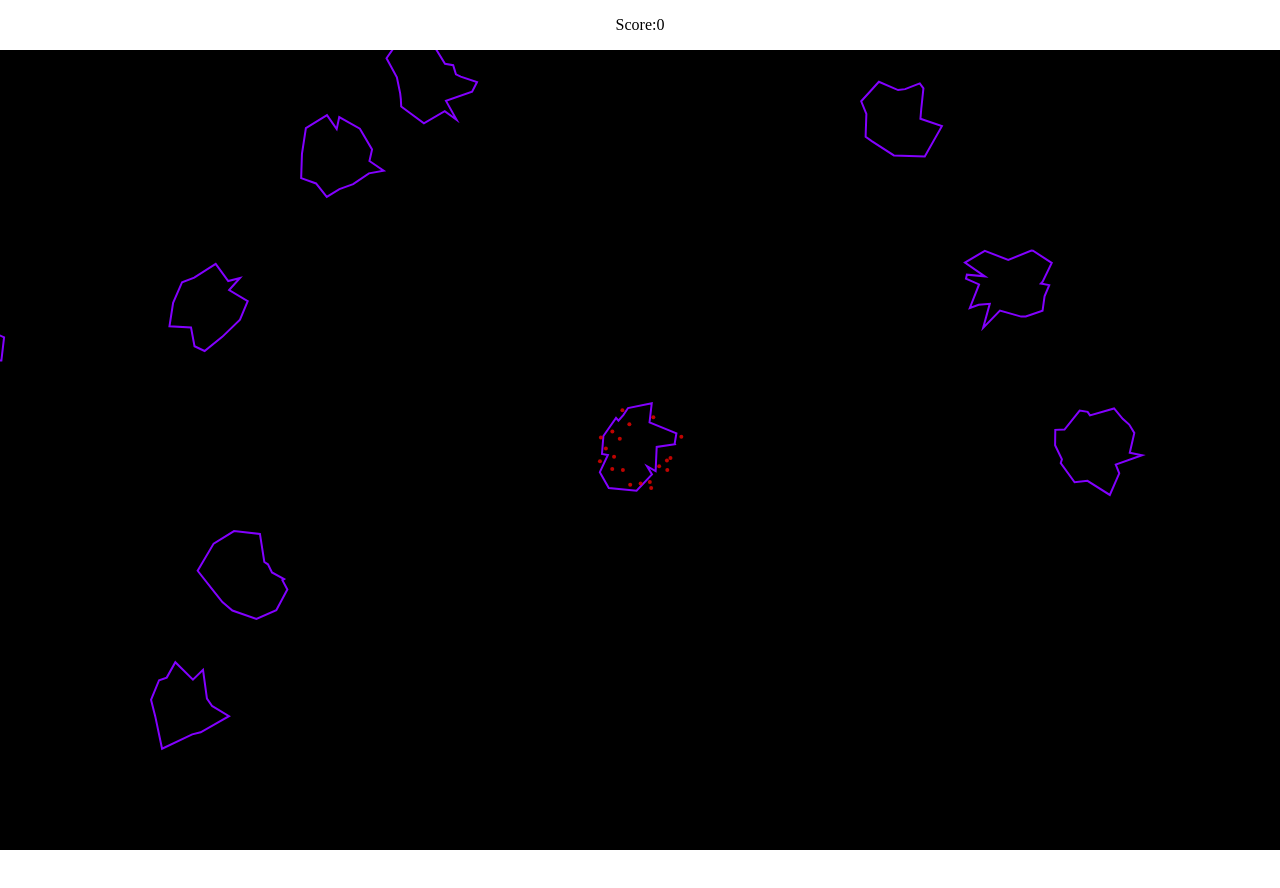
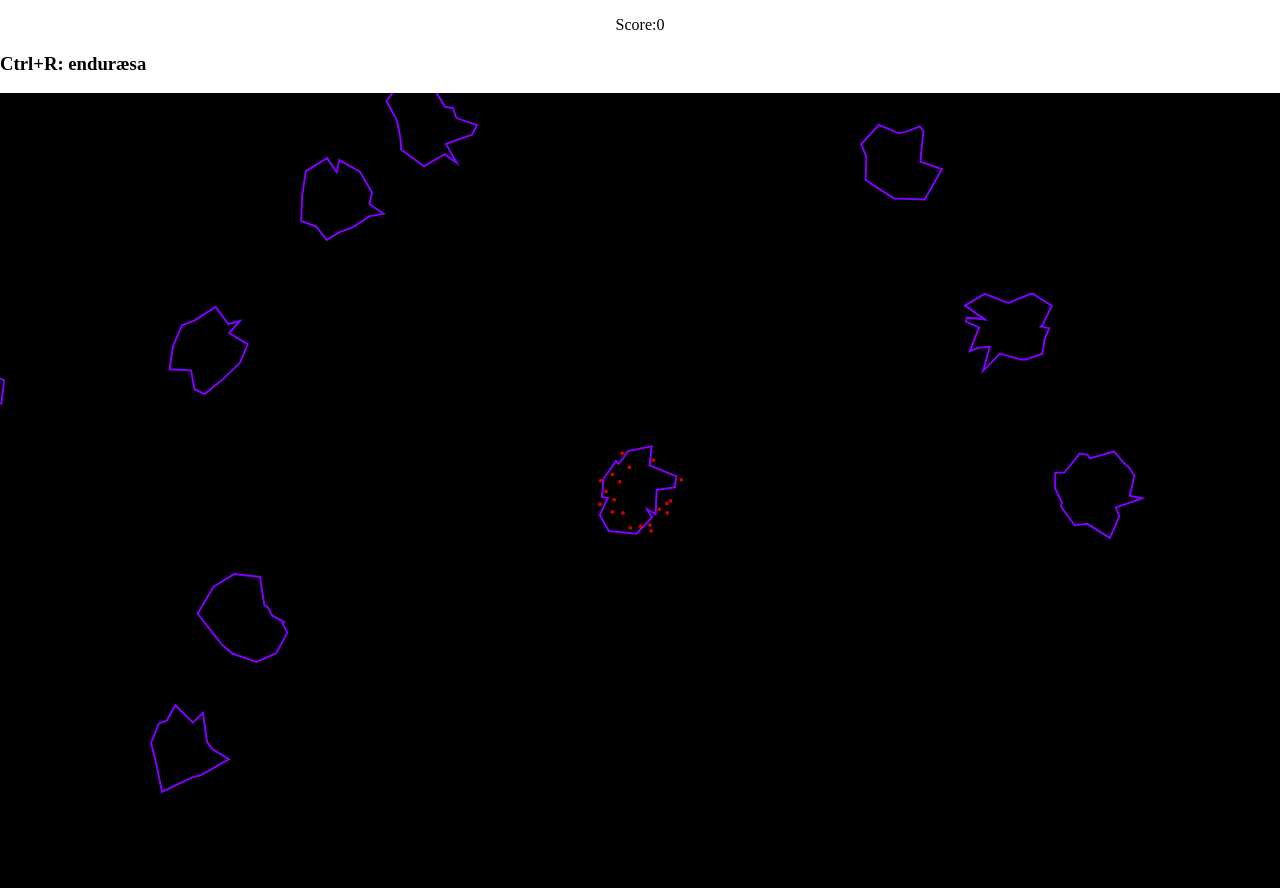
Before and after one commit to fannarfent/leikur, a plain HTML site: page docs/index.html in a window 1280 px wide. Before the commit the page ends 850 px from the top, so only its background shows below. Drawn offline with Linux system fonts and the light colour scheme.

Commit message:
Update index.html

```diff
--- a/docs/index.html
+++ b/docs/index.html
@@ -13,6 +13,7 @@
     <p>
       Score:<span id="stig"></span>
       </p>
+      <h3>Ctrl+R: enduræsa</h3>
     <script src="app.js"></script>
 
   </body>
```
